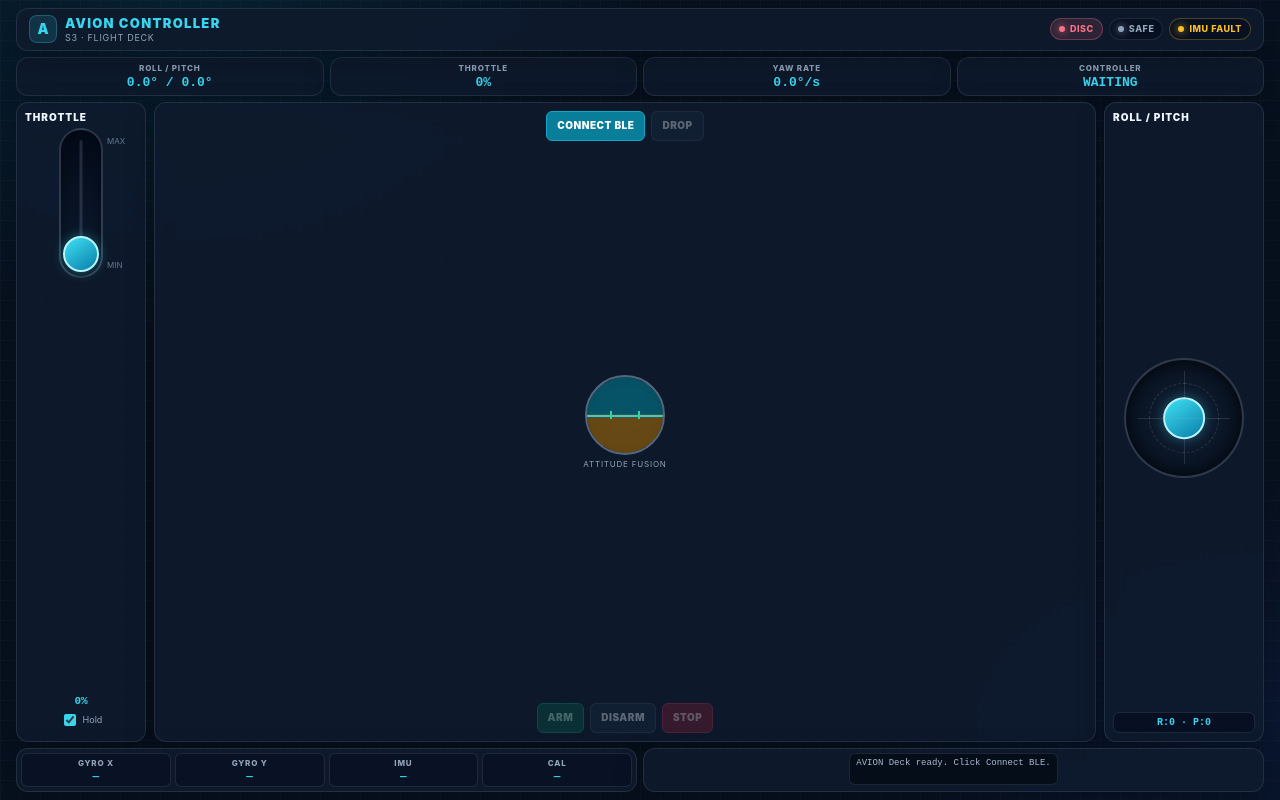
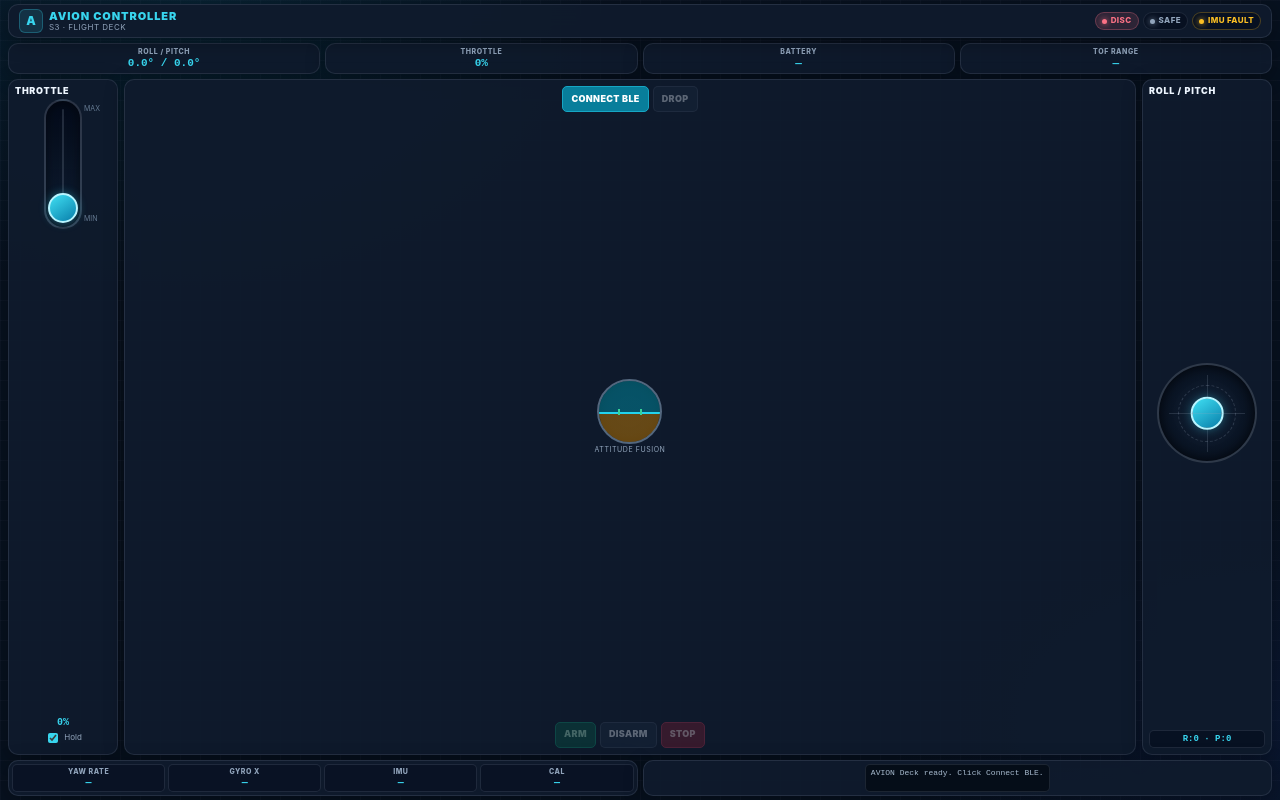
Before and after one commit to rtrcz/avion, a plain HTML site: page index.html in a window 1280 px wide. Drawn offline with Linux system fonts and the light colour scheme.

Commit message:
Update index.html

```diff
--- a/index.html
+++ b/index.html
@@ -11,8 +11,7 @@
       color-scheme: dark;
       --bg: #07111f;
       --bg-grid: rgba(148,163,184,.035);
-      --panel: rgba(15, 27, 45, .92);
-      --panel-2: #101e31;
+      --panel: rgba(15, 27, 45, .95);
       --border: rgba(148,163,184,.16);
       --border-strong: rgba(148,163,184,.28);
       --cyan: #38d5ee;
@@ -25,8 +24,8 @@
       --text: #eef6ff;
       --muted: #91a4bb;
       --muted-2: #647991;
-      --radius: 12px;
-      --shadow: 0 10px 30px rgba(0,0,0,.24);
+      --radius: 10px;
+      --shadow: 0 4px 20px rgba(0,0,0,.3);
       --safe-bottom: env(safe-area-inset-bottom, 0px);
       --safe-top: env(safe-area-inset-top, 0px);
     }
@@ -49,7 +48,7 @@
         linear-gradient(90deg, var(--bg-grid) 1px, transparent 1px),
         var(--bg);
       background-size: auto, auto, 20px 20px, 20px 20px, auto;
-      font: 12px/1.3 Inter, ui-sans-serif, system-ui, -apple-system, sans-serif;
+      font: 11px/1.2 Inter, ui-sans-serif, system-ui, -apple-system, sans-serif;
       -webkit-font-smoothing: antialiased;
     }
     button, input { font: inherit; }
@@ -57,94 +56,92 @@
 
     .app {
       width: 100%; height: 100%;
-      padding: max(8px, var(--safe-top)) clamp(8px, 1.5vw, 16px) calc(8px + var(--safe-bottom));
-      display: flex; flex-direction: column; gap: 6px; justify-content: space-between;
+      padding: max(4px, var(--safe-top)) 8px calc(4px + var(--safe-bottom));
+      display: flex; flex-direction: column; gap: 5px; justify-content: space-between;
     }
 
     .topbar {
-      display: flex; align-items: center; justify-content: space-between; gap: 10px;
-      padding: 6px 12px; border: 1px solid var(--border); border-radius: var(--radius);
+      display: flex; align-items: center; justify-content: space-between; gap: 8px;
+      padding: 4px 10px; border: 1px solid var(--border); border-radius: var(--radius);
       background: var(--panel); box-shadow: var(--shadow); backdrop-filter: blur(12px);
       flex-shrink: 0;
     }
-    .brand { display:flex; align-items:center; gap:8px; min-width:0; }
+    .brand { display:flex; align-items:center; gap:6px; min-width:0; }
     .brand-mark {
-      width: 28px; height: 28px; flex: 0 0 auto; display:grid; place-items:center;
-      border-radius: 8px; color: var(--cyan); background: var(--cyan-soft);
-      border: 1px solid rgba(56,213,238,.28); font-size: 14px; font-weight: 900;
+      width: 24px; height: 24px; flex: 0 0 auto; display:grid; place-items:center;
+      border-radius: 6px; color: var(--cyan); background: var(--cyan-soft);
+      border: 1px solid rgba(56,213,238,.28); font-size: 12px; font-weight: 900;
     }
-    .brand-title { margin:0; font-size: 13px; font-weight: 900; letter-spacing:.1em; color: var(--cyan); }
-    .brand-sub { color:var(--muted); font-size:9px; letter-spacing:.08em; text-transform:uppercase; }
-    .status-group { display:flex; gap:6px; align-items:center; }
+    .brand-title { margin:0; font-size: 11px; font-weight: 900; letter-spacing:.08em; color: var(--cyan); }
+    .brand-sub { color:var(--muted); font-size:8px; letter-spacing:.06em; text-transform:uppercase; }
+    .status-group { display:flex; gap:4px; align-items:center; }
 
     .pill {
-      display:inline-flex; align-items:center; gap:5px; padding:4px 8px;
+      display:inline-flex; align-items:center; gap:4px; padding:3px 6px;
       border:1px solid var(--border); border-radius:999px; background:rgba(2,8,23,.45);
-      color:var(--muted); font-size:9px; font-weight:800; letter-spacing:.06em;
+      color:var(--muted); font-size:8px; font-weight:800; letter-spacing:.05em;
       white-space:nowrap;
     }
-    .dot { width:6px; height:6px; border-radius:50%; background:currentColor; box-shadow:0 0 8px currentColor; }
+    .dot { width:5px; height:5px; border-radius:50%; background:currentColor; box-shadow:0 0 6px currentColor; }
     .pill.good { color:var(--green); border-color:rgba(54,211,153,.28); background:var(--green-soft); }
     .pill.bad { color:var(--red); border-color:rgba(251,113,133,.3); background:var(--red-soft); }
     .pill.warn { color:var(--amber); border-color:rgba(251,191,36,.28); }
 
-    .metrics { display:grid; grid-template-columns:repeat(4,minmax(0,1fr)); gap:6px; flex-shrink: 0; }
+    .metrics { display:grid; grid-template-columns:repeat(4,minmax(0,1fr)); gap:5px; flex-shrink: 0; }
     .metric, .panel {
       border:1px solid var(--border); border-radius:var(--radius);
       background:var(--panel); box-shadow:var(--shadow); min-width:0;
     }
-    .metric { padding:5px 8px; text-align: center; }
+    .metric { padding:4px 6px; text-align: center; }
     .metric-label, .eyebrow {
-      color:var(--muted); font-size:8px; font-weight:800; letter-spacing:.1em; text-transform:uppercase;
+      color:var(--muted); font-size:7px; font-weight:800; letter-spacing:.08em; text-transform:uppercase;
     }
     .metric-value {
-      margin-top:2px; color:var(--cyan); font:700 13px ui-monospace,monospace;
+      margin-top:1px; color:var(--cyan); font:700 11px ui-monospace,monospace;
       overflow: hidden; text-overflow: ellipsis; white-space: nowrap;
     }
-    .metric-note { margin-top:1px; color:var(--muted-2); font-size:8px; display:none; }
 
     .workspace {
-      display:grid; grid-template-columns: 130px 1fr 160px;
-      gap:8px; flex: 1; min-height: 0; align-items: stretch;
+      display:grid; grid-template-columns: 110px 1fr 130px;
+      gap:6px; flex: 1; min-height: 0; align-items: stretch;
     }
-    .panel { padding:8px; display:flex; flex-direction:column; justify-content:space-between; align-items:center; }
-    .panel-head { display:flex; align-items:center; justify-content:space-between; gap:6px; width:100%; }
-    .panel-title { margin:0; font-size:10px; font-weight:900; letter-spacing:.1em; text-transform:uppercase; }
-    .panel-sub { color:var(--muted); font-size:9px; text-align:center; }
+    .panel { padding:6px; display:flex; flex-direction:column; justify-content:space-between; align-items:center; }
+    .panel-head { display:flex; align-items:center; justify-content:space-between; gap:4px; width:100%; }
+    .panel-title { margin:0; font-size:9px; font-weight:900; letter-spacing:.08em; text-transform:uppercase; }
 
     /* THROTTLE PANEL */
     .throttle-panel { display:flex; flex-direction:column; align-items:center; }
     .throttle-control {
       width:100%; flex:1; display:flex; flex-direction:column; align-items:center;
-      justify-content:space-between; gap:6px; padding:4px 0;
+      justify-content:space-between; gap:4px; padding:2px 0;
     }
     .throttle-track {
-      position:relative; width:44px; height:100%; max-height:150px;
-      border:2px solid var(--border-strong); border-radius:22px;
+      position:relative; width:38px; height:100%; max-height:130px;
+      border:2px solid var(--border-strong); border-radius:19px;
       background:linear-gradient(180deg,rgba(2,8,23,.9),rgba(15,30,49,.95));
-      box-shadow:inset 0 0 15px rgba(0,0,0,.45); cursor:ns-resize;
+      box-shadow:inset 0 0 12px rgba(0,0,0,.45); cursor:ns-resize;
     }
     .throttle-track::before {
-      content:""; position:absolute; top:10px; bottom:10px; left:50%; width:3px;
+      content:""; position:absolute; top:8px; bottom:8px; left:50%; width:2px;
       transform:translateX(-50%); border-radius:2px; background:rgba(148,163,184,.2);
     }
     .throttle-knob {
-      position:absolute; left:50%; top:calc(100% - 36px); transform:translateX(-50%);
-      width:36px; height:36px; border-radius:50%; border:2px solid #b8f5ff;
-      background:linear-gradient(145deg,#40e0f3,#087eaa); box-shadow:0 0 12px rgba(56,213,238,.38);
+      position:absolute; left:50%; top:calc(100% - 30px); transform:translateX(-50%);
+      width:30px; height:30px; border-radius:50%; border:2px solid #b8f5ff;
+      background:linear-gradient(145deg,#40e0f3,#087eaa); box-shadow:0 0 10px rgba(56,213,238,.38);
       pointer-events:none;
     }
-    .range-labels { position:absolute; left:calc(100% + 6px); top:6px; bottom:6px; display:flex; flex-direction:column; justify-content:space-between; color:var(--muted-2); font-size:8px; }
-    .control-value { color:var(--cyan); font:700 11px ui-monospace,monospace; text-align:center; }
-    .hold-row { display:flex; align-items:center; gap:4px; color:var(--muted); font-size:9px; cursor:pointer; }
-    .hold-row input { accent-color:var(--cyan); width:12px; height:12px; }
+    .range-labels { position:absolute; left:calc(100% + 4px); top:4px; bottom:4px; display:flex; flex-direction:column; justify-content:space-between; color:var(--muted-2); font-size:7px; }
+    .control-value { color:var(--cyan); font:700 10px ui-monospace,monospace; text-align:center; }
+    .hold-row { display:flex; align-items:center; gap:3px; color:var(--muted); font-size:8px; cursor:pointer; }
+    .hold-row input { accent-color:var(--cyan); width:10px; height:10px; }
 
     /* CENTER PANEL */
     .center-panel { display:flex; flex-direction:column; align-items:center; justify-content:space-between; }
-    .button-row { display:flex; gap:6px; width:100%; justify-content:center; }
+    .button-row { display:flex; gap:4px; width:100%; justify-content:center; }
     .btn {
-      min-height:30px; padding:4px 10px; border:1px solid var(--border-strong); border-radius:6px;
-      color:var(--text); background:#1b2b41; font-size:10px; font-weight:900; letter-spacing:.05em;
+      min-height:26px; padding:3px 8px; border:1px solid var(--border-strong); border-radius:5px;
+      color:var(--text); background:#1b2b41; font-size:9px; font-weight:900; letter-spacing:.04em;
       text-transform:uppercase; cursor:pointer;
     }
     .btn:active:not(:disabled) { transform:scale(.95); }
@@ -153,11 +150,11 @@
     .btn-safe { background:#075b49; border-color:#0d9a75; color:#a7f3d0; }
     .btn-danger { background:#7f1d32; border-color:#be3451; color:#fecdd3; }
 
-    .horizon-wrap { display:flex; flex-direction:column; align-items:center; gap:4px; }
+    .horizon-wrap { display:flex; flex-direction:column; align-items:center; gap:2px; }
     .horizon {
-      width:min(20vh, 80px); aspect-ratio:1; position:relative; overflow:hidden;
+      width:min(16vh, 65px); aspect-ratio:1; position:relative; overflow:hidden;
       border:2px solid #53677e; border-radius:50%; background:#07101e;
-      box-shadow:inset 0 0 15px rgba(0,0,0,.55);
+      box-shadow:inset 0 0 12px rgba(0,0,0,.55);
     }
     .horizon-world {
       position:absolute; width:180%; height:180%; left:-40%; top:-40%;
@@ -167,43 +164,41 @@
     }
     .horizon-world::after { content:""; position:absolute; top:50%; left:0; width:100%; height:2px; background:#22d3ee; }
     .horizon-mark { position:absolute; inset:0; display:grid; place-items:center; pointer-events:none; }
-    .horizon-mark span { width:30px; height:8px; border-left:2px solid #36d399; border-right:2px solid #36d399; position:relative; }
-    .horizon-caption { color:var(--muted); font-size:8px; letter-spacing:.1em; text-transform:uppercase; }
+    .horizon-mark span { width:24px; height:6px; border-left:2px solid #36d399; border-right:2px solid #36d399; position:relative; }
+    .horizon-caption { color:var(--muted); font-size:7px; letter-spacing:.08em; text-transform:uppercase; }
 
     /* JOYSTICK PANEL */
     .stick-panel { display:flex; flex-direction:column; align-items:center; }
     .stick-wrap { display:flex; flex:1; align-items:center; justify-content:center; width:100%; }
     .stick {
-      width:min(100%, 120px); aspect-ratio:1; position:relative; border:2px solid var(--border-strong);
+      width:min(100%, 100px); aspect-ratio:1; position:relative; border:2px solid var(--border-strong);
       border-radius:50%; background:radial-gradient(circle,#14243a 0,#07101e 72%);
-      box-shadow:inset 0 0 15px rgba(0,0,0,.6); cursor:crosshair;
+      box-shadow:inset 0 0 12px rgba(0,0,0,.6); cursor:crosshair;
     }
     .stick::before { content:""; position:absolute; inset:20%; border:1px dashed rgba(148,163,184,.25); border-radius:50%; }
     .stick::after { content:""; position:absolute; top:50%; left:10%; right:10%; height:1px; background:rgba(148,163,184,.2); }
     .stick-axis { position:absolute; left:50%; top:10%; bottom:10%; width:1px; background:rgba(148,163,184,.2); }
     .stick-knob {
-      position:absolute; left:50%; top:50%; width:36%; aspect-ratio:1; transform:translate(-50%,-50%);
+      position:absolute; left:50%; top:50%; width:34%; aspect-ratio:1; transform:translate(-50%,-50%);
       border-radius:50%; border:2px solid #b8f5ff; background:linear-gradient(145deg,#40e0f3,#087eaa);
-      box-shadow:0 0 12px rgba(56,213,238,.35); pointer-events:none;
+      box-shadow:0 0 10px rgba(56,213,238,.35); pointer-events:none;
     }
     .readout {
-      width:100%; text-align:center; border:1px solid var(--border); border-radius:6px;
-      padding:4px; background:rgba(2,8,23,.45); color:var(--cyan);
-      font:700 10px ui-monospace,monospace;
+      width:100%; text-align:center; border:1px solid var(--border); border-radius:5px;
+      padding:3px; background:rgba(2,8,23,.45); color:var(--cyan);
+      font:700 9px ui-monospace,monospace;
     }
 
     /* LOWER SECTION */
-    .lower-grid { display:grid; grid-template-columns:1fr 1fr; gap:6px; flex-shrink:0; }
-    .telemetry-grid { display:grid; grid-template-columns:repeat(4,minmax(0,1fr)); gap:4px; width:100%; }
-    .telemetry-item { padding:4px 6px; border-radius:6px; background:rgba(2,8,23,.35); border:1px solid var(--border); text-align:center; }
-    .telemetry-item .metric-value { font-size:11px; }
+    .lower-grid { display:grid; grid-template-columns:1fr 1fr; gap:5px; flex-shrink:0; }
+    .telemetry-grid { display:grid; grid-template-columns:repeat(4,minmax(0,1fr)); gap:3px; width:100%; }
+    .telemetry-item { padding:3px 4px; border-radius:5px; background:rgba(2,8,23,.35); border:1px solid var(--border); text-align:center; }
+    .telemetry-item .metric-value { font-size:10px; }
     .log {
-      height: 32px; overflow-y:auto; padding:4px 6px; border-radius:6px;
+      height: 28px; overflow-y:auto; padding:3px 5px; border-radius:5px;
       border:1px solid var(--border); background:#050d18; color:#a8bbcf;
-      font:9px/1.2 ui-monospace,monospace; white-space:pre-wrap;
+      font:8px/1.2 ui-monospace,monospace; white-space:pre-wrap;
     }
-
-    footer { display:none; }
   </style>
 </head>
 <body>
@@ -233,12 +228,12 @@
         <div class="metric-value" id="throttleReported">0%</div>
       </article>
       <article class="metric">
-        <div class="metric-label">Yaw Rate</div>
-        <div class="metric-value" id="yawRate">0.0°/s</div>
+        <div class="metric-label">Battery</div>
+        <div class="metric-value" id="batteryVoltage">—</div>
       </article>
       <article class="metric">
-        <div class="metric-label">Controller</div>
-        <div class="metric-value" id="controllerStatus">WAITING</div>
+        <div class="metric-label">ToF Range</div>
+        <div class="metric-value" id="tofRange">—</div>
       </article>
     </section>
 
@@ -255,7 +250,7 @@
           </div>
           <div>
             <div class="control-value" id="throttleReadout">0%</div>
-            <label class="hold-row" style="margin-top:4px">
+            <label class="hold-row" style="margin-top:2px">
               <input type="checkbox" id="holdThrottle" checked> Hold
             </label>
           </div>
@@ -300,16 +295,16 @@
     </section>
 
     <section class="lower-grid">
-      <section class="panel" style="padding:4px;">
+      <section class="panel" style="padding:3px;">
         <div class="telemetry-grid">
+          <div class="telemetry-item"><div class="metric-label">Yaw Rate</div><div class="metric-value" id="yawRate">—</div></div>
           <div class="telemetry-item"><div class="metric-label">Gyro X</div><div class="metric-value" id="gyroX">—</div></div>
-          <div class="telemetry-item"><div class="metric-label">Gyro Y</div><div class="metric-value" id="gyroY">—</div></div>
           <div class="telemetry-item"><div class="metric-label">IMU</div><div class="metric-value" id="imuValue">—</div></div>
           <div class="telemetry-item"><div class="metric-label">CAL</div><div class="metric-value" id="calValue">—</div></div>
         </div>
       </section>
 
-      <section class="panel" style="padding:4px;">
+      <section class="panel" style="padding:3px;">
         <div class="log" id="log">AVION Deck ready. Click Connect BLE.</div>
       </section>
     </section>
@@ -410,7 +405,6 @@
       stopCommandLoop();
       resetControls();
       updateButtons();
-      $("controllerStatus").textContent = "OFFLINE";
       log("BLE disconnected.");
     }
 
@@ -499,9 +493,14 @@
       if (throttle !== null) $("throttleReported").textContent = `${Math.round(throttle / 2.55)}%`;
       if (yawRate !== null) $("yawRate").textContent = `${yawRate.toFixed(1)}°/s`;
 
-      const gx = numeric(data, "GX"), gy = numeric(data, "GY");
+      const gx = numeric(data, "GX");
       if (gx !== null) $("gyroX").textContent = `${gx.toFixed(1)}°/s`;
-      if (gy !== null) $("gyroY").textContent = `${gy.toFixed(1)}°/s`;
+
+      const bat = data["BAT"];
+      if (bat) $("batteryVoltage").textContent = bat;
+
+      const tof = numeric(data, "ToF");
+      if (tof !== null) $("tofRange").textContent = `${tof}mm`;
 
       const imu = numeric(data, "IMU");
       const cal = numeric(data, "CAL");
@@ -510,7 +509,6 @@
       if (cal !== null) { state.calReady = cal === 1; $("calValue").textContent = state.calReady ? "OK" : "NO"; }
       if (arm !== null) state.armed = arm === 1;
 
-      $("controllerStatus").textContent = (state.imuReady && state.calReady) ? "READY" : "FAULT";
       updateButtons();
     }
 
@@ -564,7 +562,7 @@
       const track = $("throttleTrack");
       const knob = $("throttleKnob");
       const trackH = track.clientHeight;
-      const knobH = knob.offsetHeight || 36;
+      const knobH = knob.offsetHeight || 30;
       const range = Math.max(0, trackH - knobH - 4);
       const y = (1 - state.throttle / 100) * range;
       knob.style.top = `${y}px`;
@@ -576,7 +574,7 @@
       const track = $("throttleTrack");
       function move(event) {
         const rect = track.getBoundingClientRect();
-        const knobHalf = ($("throttleKnob").offsetHeight || 36) / 2;
+        const knobHalf = ($("throttleKnob").offsetHeight || 30) / 2;
         const usable = Math.max(1, rect.height - knobHalf * 2);
         const ratio = 1 - Math.max(0, Math.min(1, (event.clientY - rect.top - knobHalf) / usable));
         state.throttle = Math.round(ratio * 100);
```
